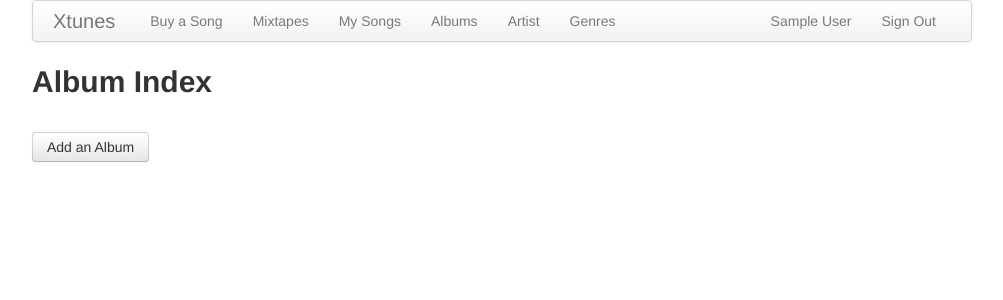
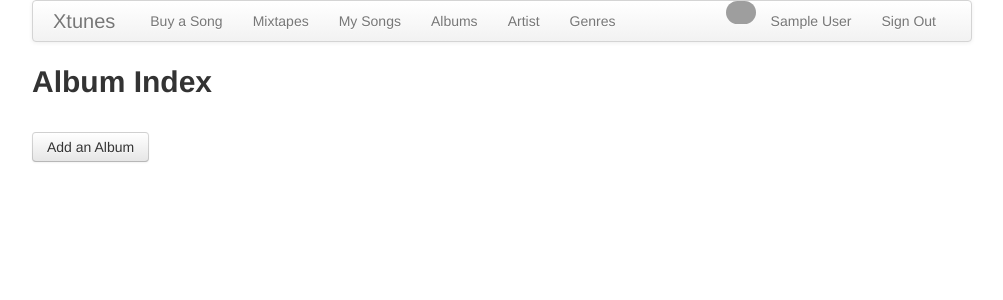
Before and after one commit to stevejc/xtunes, a Rails app: page /albums in a window 1280 px wide. Shown: the top 300 px of the page, without its empty margins (138-1141 px from the left). Run offline with Rails 7, Linux system fonts and the light colour scheme; the visitor is signed in with stand-in values (Sample User, id 1); data that the repository does not hold is empty; parts of the project's set-up code (start-up, migrations or seed data) failed here and were passed over; some libraries are stand-ins or nearby versions; grey boxes are pictures that could not be loaded.

Commit message:
added a gravatar image to the nav

```diff
--- a/app/views/layouts/application.html.erb
+++ b/app/views/layouts/application.html.erb
@@ -27,6 +27,7 @@
       </ul>
 			<ul class="nav pull-right">
 			  <% if current_user %>
+			    <li><%= image_tag(current_user.gravatar_url, :size => "30x30", :class => "img-circle") %></li>
 			    <li><%= link_to current_user.name, edit_user_registration_path %></li>
 
 				  <li><%= link_to "Sign Out", destroy_user_session_path, :method => :delete %></li>
```
